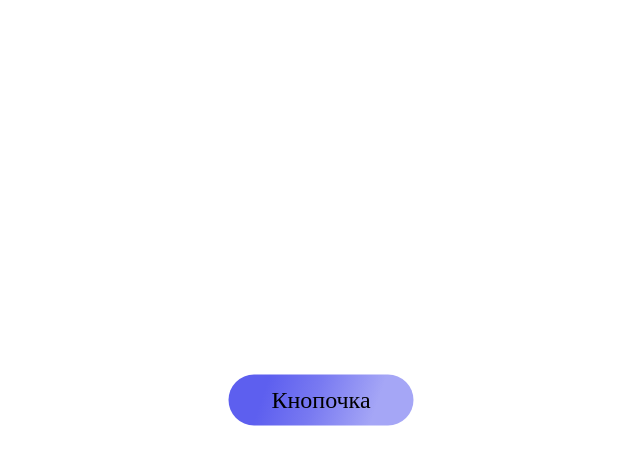
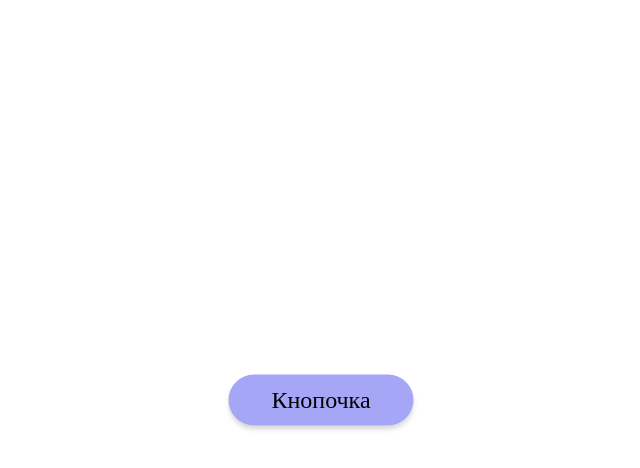
Before and after one commit to MihailShelkaev/SA50-3-20_ShelkaevMihail, a plain HTML site: page pseudo/indexp.html in a window 1280 px wide. In both pictures the pointer is over the element "Кнопочка". Shown: the whole page, without its empty margins (319-959 px from the left). Drawn offline with Linux system fonts and the light colour scheme.

Commit message:
feat: add hover

```diff
--- a/pseudo/stylep.css
+++ b/pseudo/stylep.css
@@ -21,6 +21,14 @@
     justify-content: center;
 }
 
+.block:hover {
+    width: 185px;
+    height: 51px;
+    background: #A5A6F6;
+    box-shadow: 0px 4px 4px rgba(111, 111, 111, 0.25);
+    border-radius: 25.5px;
+    }
+
 .text {
     display: flex;
     align-items: center;
```
